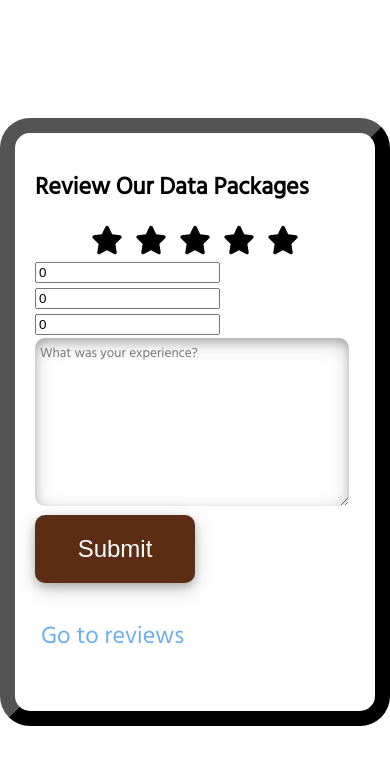
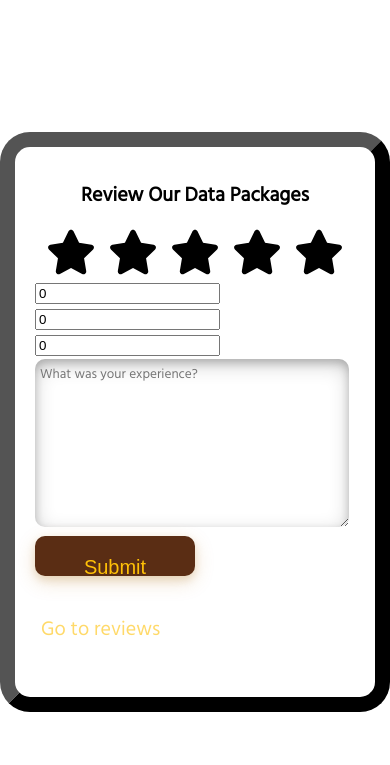
Before and after one commit to Cank256/paywifigo-rating, a PHP site: page / in a window 390 px wide. Shown: the top 765 px of the page. Run offline with PHP 8.4, Linux system fonts and the light colour scheme.

Commit message:
Making rating more responsive

```diff
--- a/star-rate/index.html
+++ b/star-rate/index.html
@@ -52,8 +52,7 @@
 
                 <textarea maxlength="240" minlength="15" name="review"
                           placeholder="What was your experience?"></textarea>
-                <button type="submit" class="submit">Submit
-                </button>
+                <button type="submit" class="submit">Submit</button>
             </form>
             <div class="vertical-padding">
             </div>
--- a/star-rate/style.css
+++ b/star-rate/style.css
@@ -17,7 +17,7 @@
 
 /* font size for headings and prompts */
 h1, h2, p {
-  font-size: 24px; /* Adjust the font size as needed */
+  font-size: 20px; /* Adjust the font size as needed */
 }
 
 .stars {
@@ -32,10 +32,14 @@
   transition-duration: 0.2s;
 }
 
+#top {
+  text-align: center;
+}
+
 /* Update star icon size */
 .stars button svg {
-  width: 32px; /* Adjust the width and height as needed */
-  height: 32px;
+  width: 50px; /* Adjust the width and height as needed */
+  height: 50px;
 }
 
 textarea {
@@ -53,12 +57,15 @@
   background-color: #5a2d14; /* Dark brown */
   padding: 20px;
   border-radius: 10px;
-  color: white;
+  color: #ffc107;
   transition-duration: 0.25s;
   border: none;
-  box-shadow: 0 4px 8px 0 rgba(0, 0, 0, 0.2), 0 6px 20px 0 rgba(0, 0, 0, 0.19);
+  box-shadow: 0 4px 8px 0 rgba(172, 116, 25, 0.2), 0 6px 20px 0 rgba(184, 115, 26, 0.19);
   width: 50%;
-  font-size: 24px; /* Adjust the font size as needed */
+  height: 15px;
+  font-size: 20px; /* Adjust the font size as needed */
+  align-items: center;
+  justify-content: center;
 }
 .submit:hover {
   border: none;
@@ -89,12 +96,13 @@
 ::-webkit-scrollbar-thumb:hover {
   background: #5a2d14;
 }
-.review-container {
+.review-container h1 {
   border-radius: 10px;
   box-shadow: 0 4px 8px 0 rgba(0, 0, 0, 0.2) inset, 0 6px 20px 0 rgba(0, 0, 0, 0.19) inset;
   padding: 10px;
   width: 93%;
   text-align: left;
+  color: #ffc107;
 }
 .vertical-padding {
   padding: 5px;
@@ -112,12 +120,12 @@
   border-radius: 10px;
   background: none;
   border: none;
-  color: #0b79e6;
+  color: #ffc107;
   opacity: 0.6;
   transition-duration: 0.2s;
 }
 .goto:hover {
-  background: rgba(11, 121, 230, 0.25);
+  background: rgba(212, 186, 39, 0.25);
 }
 .goto:active {
   opacity: 1;
```
